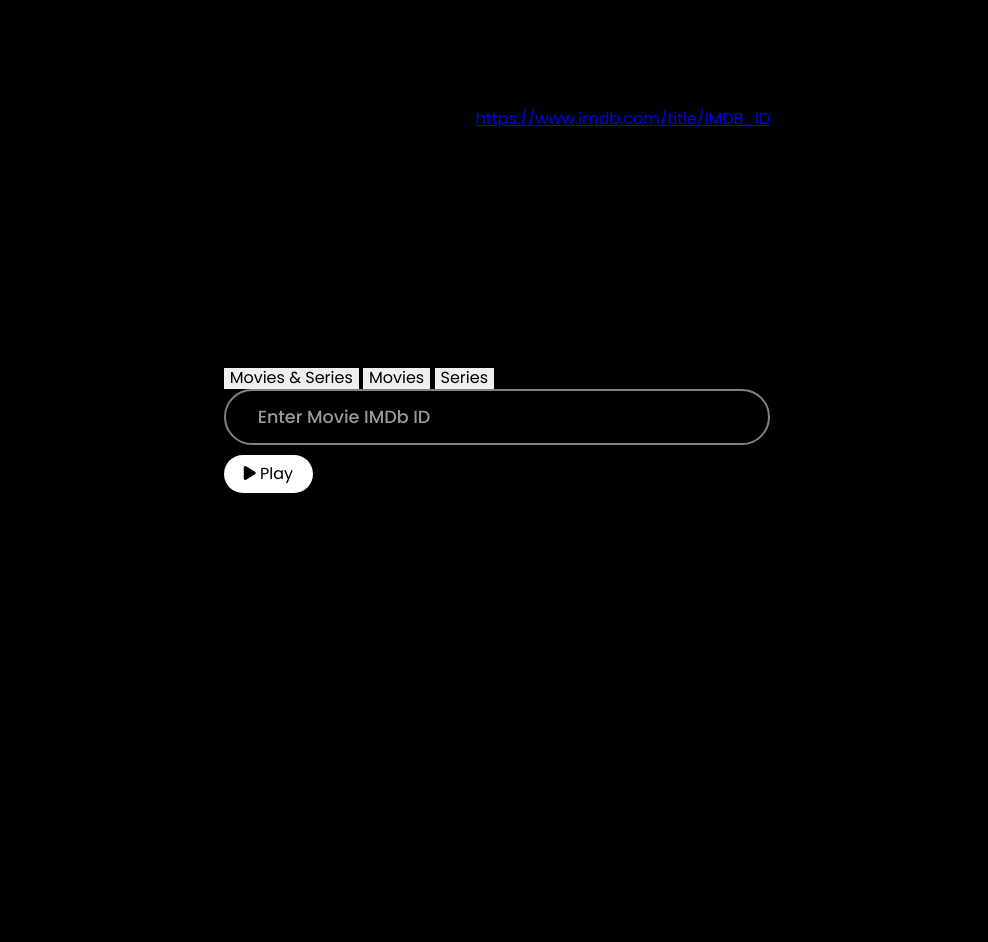
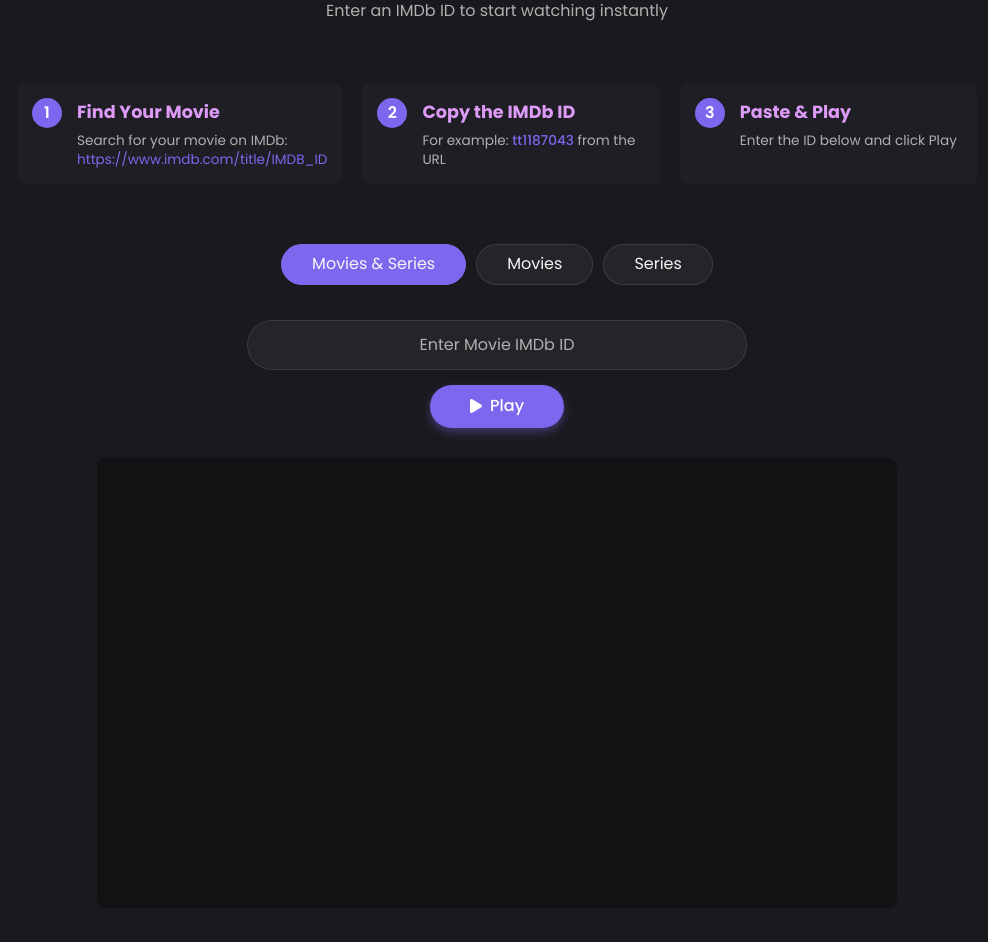
Before and after one commit to ganeshshejul/watchmovieonline, a plain HTML site: page index.html in a window 1280 px wide. Shown: the part 163-1105 px from the top of the page, without its empty margins (143-1131 px from the left). Drawn offline with Linux system fonts and the light colour scheme.

Commit message:
Update style.css

```diff
--- a/css/style.css
+++ b/css/style.css
@@ -1,63 +1,397 @@
+:root {
+  --primary-color: #1a1a1e;
+  --secondary-color: #16213e;
+  --accent-color: #7b68ee;
+  --highlight-color: #e94560;
+  --text-color: #f5f5f5;
+  --text-secondary: #b0b0b0;
+  --success-color: ##7b68ee;
+  --info-color: #dd9af6;
+  --border-radius: 8px;
+  --box-shadow: 0 4px 6px rgba(0, 0, 0, 0.1);
+  --transition: all 0.3s ease;
+}
+
 * {
   box-sizing: border-box;
+  margin: 0;
+  padding: 0;
 }
 
 body {
-  background: #000000;
+  background-color: #1a1a1e;
   font-family: "Poppins", sans-serif;
+  color: var(--text-color);
+  min-height: 100vh;
+  line-height: 1.6;
+}
+
+.container {
+  width: 100%;
+  max-width: 1000px;
+  margin: 0 auto;
+  padding: 0 20px;
+  display: flex;
+  flex-direction: column;
+  min-height: 100vh;
+}
+
+/* Header Styles */
+.site-header {
+  padding: 20px 0;
+  text-align: center;
+  margin-bottom: 20px;
+  border-bottom: 1px solid rgba(255, 255, 255, 0.05);
+}
+
+.logo {
   display: flex;
   align-items: center;
   justify-content: center;
-  min-height: 100vh;
-  padding: 1rem;
+  gap: 10px;
 }
 
-button {
-  border: none;
-  cursor: pointer;
+.logo i {
+  font-size: 1.5rem;
+  color: #e94560;
 }
 
-button:hover {
-  opacity: 0.8;
+.logo h1 {
+  font-size: 1.5rem;
+  font-weight: 600;
+  margin: 0;
+  color: #fff;
 }
 
-input {
+.gs-text {
+  color: #dd9af6;
+}
+
+/* Main Content */
+.main-content {
+  flex: 1;
+  display: flex;
+  flex-direction: column;
+  align-items: center;
+  gap: 30px;
+}
+
+/* Hero Section */
+.hero-section {
+  text-align: center;
+  margin-bottom: 30px;
+}
+
+.hero-title {
+  font-size: 2rem;
+  font-weight: 600;
+  margin-bottom: 10px;
+  color: var(--text-color);
+}
+
+.hero-subtitle {
+  font-size: 1rem;
+  color: var(--text-secondary);
+}
+
+/* Steps Section */
+.steps-section {
+  width: 100%;
+  margin-bottom: 30px;
+}
+
+.steps-container {
+  display: flex;
+  justify-content: space-between;
+  gap: 20px;
+}
+
+.step-card {
+  background-color: #1e1e24;
+  border-radius: var(--border-radius);
+  padding: 15px;
+  flex: 1;
+  display: flex;
+  align-items: flex-start;
+  gap: 15px;
+}
+
+.step-number {
+  background-color: #7b68ee;
   color: white;
+  width: 30px;
+  height: 30px;
+  border-radius: 50%;
+  display: flex;
+  align-items: center;
+  justify-content: center;
+  font-weight: 600;
+  flex-shrink: 0;
+}
+
+.step-content {
+  flex: 1;
+}
+
+.step-content h3 {
   font-size: 1.1rem;
+  margin-bottom: 5px;
+  color: #dd9af6;
+}
+
+.step-content p {
+  font-size: 0.85rem;
+  color: var(--text-secondary);
+  line-height: 1.4;
+}
+
+.imdb-link {
+  color: #7b68ee;
+  text-decoration: none;
+}
+
+.highlight {
+  color: #7b68ee;
   font-weight: 500;
 }
 
-input:focus {
-  outline: 2px solid white;
+/* Player Section */
+.player-section {
+  width: 100%;
+  display: flex;
+  flex-direction: column;
+  align-items: center;
 }
 
-input::placeholder {
-  color: rgba(255, 255, 255, 0.6);
+.tabs-container {
+  display: flex;
+  gap: 10px;
+  margin-bottom: 20px;
+  width: 100%;
+  justify-content: center;
 }
 
-.wrapper {
-  width: 400px;
-  max-width: 100%;
-  position: relative;
+.tab-button {
+  background-color: rgba(255, 255, 255, 0.05);
+  border: 1px solid rgba(255, 255, 255, 0.1);
+  border-radius: 30px;
+  padding: 10px 30px;
+  color: var(--text-color);
+  font-size: 1rem;
+  cursor: pointer;
+  transition: var(--transition);
+}
+
+.tab-button.active {
+  background-color: #7b68ee;
+  border-color: #7b68ee;
+}
+
+.tab-button:hover {
+  background-color: rgba(123, 104, 238, 0.2);
+}
+
+.input-wrapper {
+  width: 100%;
+  max-width: 500px;
+  margin-bottom: 30px;
+  display: flex;
+  flex-direction: column;
+  gap: 15px;
+  align-items: center;
 }
 
 #imdbInput {
-  background: rgba(0, 0, 0, 0.1);
-  border: 2px solid grey;
-  border-radius: 50px;
-  padding: 1rem 2rem;
+  background-color: rgba(255, 255, 255, 0.05);
+  border: 1px solid rgba(255, 255, 255, 0.1);
+  border-radius: 30px;
+  padding: 15px 20px;
   width: 100%;
+  color: var(--text-color);
+  font-size: 1rem;
+  transition: var(--transition);
+  text-align: center;
+}
+
+#imdbInput:focus {
+  outline: none;
+  border-color: #7b68ee;
+}
+
+#imdbInput::placeholder {
+  color: var(--text-secondary);
 }
 
 #playButton {
-  background: white;
-  border-radius: 50px;
-  padding: 10px 20px;
-  margin-top: 10px;
+  background-color: #7b68ee;
+  color: white;
+  border: none;
+  border-radius: 30px;
+  padding: 12px 40px;
+  font-size: 1rem;
+  font-weight: 500;
+  cursor: pointer;
+  transition: var(--transition);
+  display: flex;
+  align-items: center;
+  justify-content: center;
+  gap: 8px;
+  width: auto;
+  min-width: 120px;
+  box-shadow: 0 4px 10px rgba(123, 104, 238, 0.4);
+}
+
+#playButton:hover {
+  background-color: #6a5acd;
+  transform: translateY(-2px);
+}
+
+#playButton:active {
+  transform: translateY(0);
+}
+
+.player-container {
+  width: 100%;
+  max-width: 800px;
+  position: relative;
+  aspect-ratio: 16 / 9;
+  background-color: rgba(0, 0, 0, 0.3);
+  border-radius: var(--border-radius);
+  overflow: hidden;
+  display: flex;
+  align-items: center;
+  justify-content: center;
 }
 
 #IndStreamPlayer {
-  width: 380px;
-  height: 280px;
-  margin-top: 20px;
+  width: 100%;
+  height: 100%;
+  margin-top: 0;
+  position: relative;
+  z-index: 1;
 }
+
+.responsive-player {
+  display: flex;
+  align-items: center;
+  justify-content: center;
+}
+
+#IndStreamPlayer iframe {
+  width: 100% !important;
+  height: 100% !important;
+  border-radius: var(--border-radius);
+}
+
+.loading-indicator {
+  position: absolute;
+  top: 0;
+  left: 0;
+  width: 100%;
+  height: 100%;
+  background-color: rgba(0, 0, 0, 0.7);
+  display: flex;
+  flex-direction: column;
+  align-items: center;
+  justify-content: center;
+  opacity: 0;
+  visibility: hidden;
+  transition: var(--transition);
+}
+
+.loading-indicator.show {
+  opacity: 1;
+  visibility: visible;
+}
+
+.spinner {
+  width: 40px;
+  height: 40px;
+  border: 4px solid rgba(255, 255, 255, 0.1);
+  border-radius: 50%;
+  border-top-color: #7b68ee;
+  animation: spin 1s linear infinite;
+  margin-bottom: 15px;
+}
+
+@keyframes spin {
+  0% { transform: rotate(0deg); }
+  100% { transform: rotate(360deg); }
+}
+
+/* Footer */
+.site-footer {
+  padding: 20px 0;
+  text-align: center;
+  margin-top: 40px;
+  border-top: 1px solid rgba(255, 255, 255, 0.05);
+  color: var(--text-secondary);
+  font-size: 0.9rem;
+}
+
+.disclaimer {
+  margin-top: 5px;
+  font-size: 0.8rem;
+  color: rgba(255, 255, 255, 0.5);
+}
+
+/* Responsive Styles */
+@media (max-width: 768px) {
+  .steps-container {
+    flex-direction: column;
+  }
+
+  .hero-title {
+    font-size: 1.8rem;
+  }
+
+  .player-container {
+    aspect-ratio: 4 / 3;
+  }
+}
+
+@media (max-width: 480px) {
+  .site-header {
+    padding: 15px 0;
+  }
+
+  .logo i {
+    font-size: 1.3rem;
+  }
+
+  .logo h1 {
+    font-size: 1.3rem;
+  }
+
+  .hero-title {
+    font-size: 1.5rem;
+  }
+
+  .step-card {
+    padding: 15px;
+  }
+
+  .step-number {
+    width: 25px;
+    height: 25px;
+    font-size: 0.9rem;
+  }
+
+  .step-content h3 {
+    font-size: 1rem;
+  }
+
+  .step-content p {
+    font-size: 0.8rem;
+  }
+
+  #imdbInput {
+    padding: 12px 15px;
+    font-size: 0.9rem;
+  }
+
+  #playButton {
+    padding: 10px 20px;
+    font-size: 0.9rem;
+  }
+}
```
